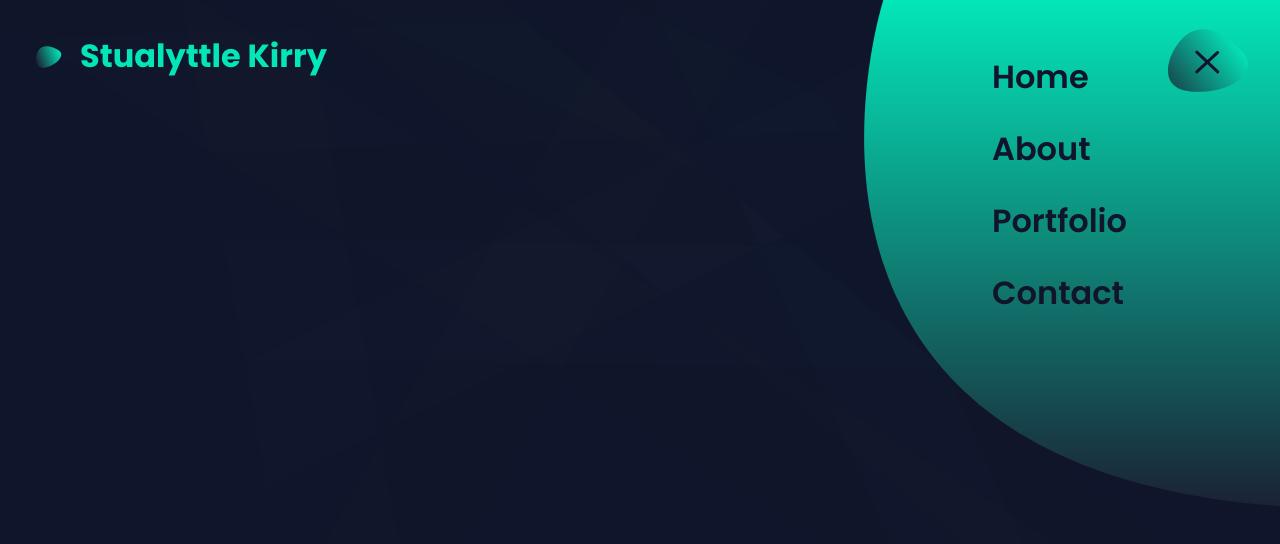
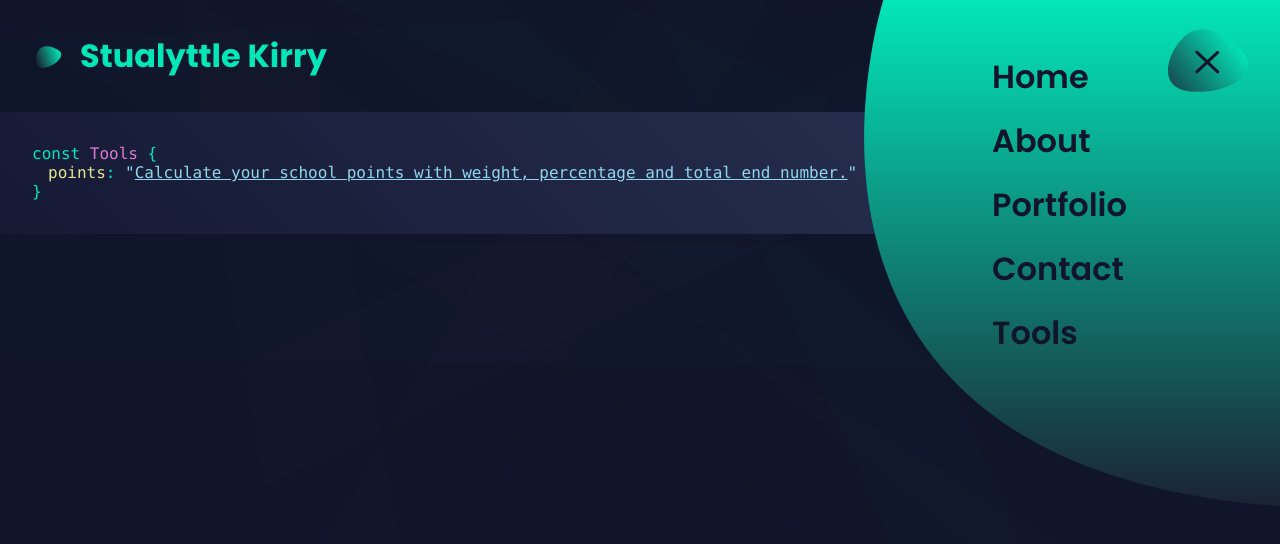
Before and after one commit to KilianDeBock/KilianDeBock, a React (Create React App) app in the folder portfolio/: page /tools in a window 1280 px wide. Both pictures are taken after a click on the button 1208 px from the left and 69 px from the top of the page. Shown: the top 544 px of the page. Built offline with nearby package versions, Linux system fonts and the light colour scheme.

Commit message:
22.23.1.4: Add tool page

```diff
--- a/portfolio/src/_sass/components/_main-nav.scss
+++ b/portfolio/src/_sass/components/_main-nav.scss
@@ -62,7 +62,7 @@
       .main-nav__items {
         display: flex;
         flex-direction: column;
-        gap: 2.5rem;
+        gap: 2rem;
         position: absolute;
         top: 4rem;
         left: 8rem;
--- a/portfolio/src/components/layout/Navigation.js
+++ b/portfolio/src/components/layout/Navigation.js
@@ -49,6 +49,11 @@ const Navigation = () => {
                 Contact
               </Link>
             </li>
+            <li>
+              <Link className={isActive("/contact")} to="/tools">
+                Tools
+              </Link>
+            </li>
           </ul>
         </div>
         <button
--- a/portfolio/src/index.js
+++ b/portfolio/src/index.js
@@ -9,6 +9,7 @@ import {
   HomePage,
   PointsCalculatePage,
   PortfolioPage,
+  ToolsPage,
 } from "./pages";
 import { BaseLayout } from "./components/layout";
 
@@ -26,6 +27,7 @@ root.render(
         <Route exact path="/contact" element={<ContactPage />} />
       </Route>
       <Route path="/tools" element={<BaseLayout />}>
+        <Route index element={<ToolsPage />} />
         <Route exact path="/tools/points" element={<PointsCalculatePage />} />
       </Route>
     </Routes>
--- a/portfolio/src/pages/index.js
+++ b/portfolio/src/pages/index.js
@@ -2,6 +2,15 @@ import AboutPage from "./AboutPage";
 import ContactPage from "./ContactPage";
 import HomePage from "./HomePage";
 import PortfolioPage from "./PortfolioPage";
-import PointsCalculatePage from "./tools/pointsCalculate.page";
 
-export { AboutPage, ContactPage, HomePage, PortfolioPage, PointsCalculatePage };
+// Tool imports
+import { PointsCalculatePage, ToolsPage } from "./tools";
+
+export {
+  AboutPage,
+  ContactPage,
+  HomePage,
+  PortfolioPage,
+  PointsCalculatePage,
+  ToolsPage,
+};
--- /dev/null
+++ b/portfolio/src/pages/tools/index.js
@@ -0,0 +1,4 @@
+import ToolsPage from "./tools.page.js";
+import PointsCalculatePage from "./points/pointsCalculate.page.js";
+
+export { ToolsPage, PointsCalculatePage };
--- a/portfolio/src/pages/tools/pointsCalculate.page.js
+++ b/portfolio/src/pages/tools/points/pointsCalculate.page.js
@@ -137,7 +137,7 @@ const PointsCalculatePage = () => {
 
   return (
     <section>
-      <form action="#">
+      <form action="src/pages/tools/points/pointsCalculate.page#">
         <h2 className="margin-left-0 margin-bottom-2">Points Input</h2>
         <article className="group">
           <div className="label">
--- /dev/null
+++ b/portfolio/src/pages/tools/tools.page.js
@@ -0,0 +1,30 @@
+import React from "react";
+import { Link } from "react-router-dom";
+import "./tools.scss";
+
+const ToolsPage = () => {
+  const hookL = "{";
+  const hookR = "}";
+
+  return (
+    <article className="code code--fill">
+      <div className="code__line">
+        const <span className="code__variable">Tools</span> {hookL}
+      </div>
+      <div className="code__line code__tab-1">
+        <span className="code__key">points</span>:{" "}
+        <Link className="code__value" to="/tools/points">
+          "
+          <span className="link">
+            Calculate your school points with weight, percentage and total end
+            number.
+          </span>
+          "
+        </Link>
+      </div>
+      <div className="code__line">{hookR}</div>
+    </article>
+  );
+};
+
+export default ToolsPage;
--- /dev/null
+++ b/portfolio/src/pages/tools/tools.scss
@@ -0,0 +1,3 @@
+.link {
+  text-decoration: underline;
+}
```
Also changed, not shown: portfolio/src/pages/tools/points/pointsCalculate.scss (renamed from portfolio/src/pages/tools/pointsCalculate.scss).
